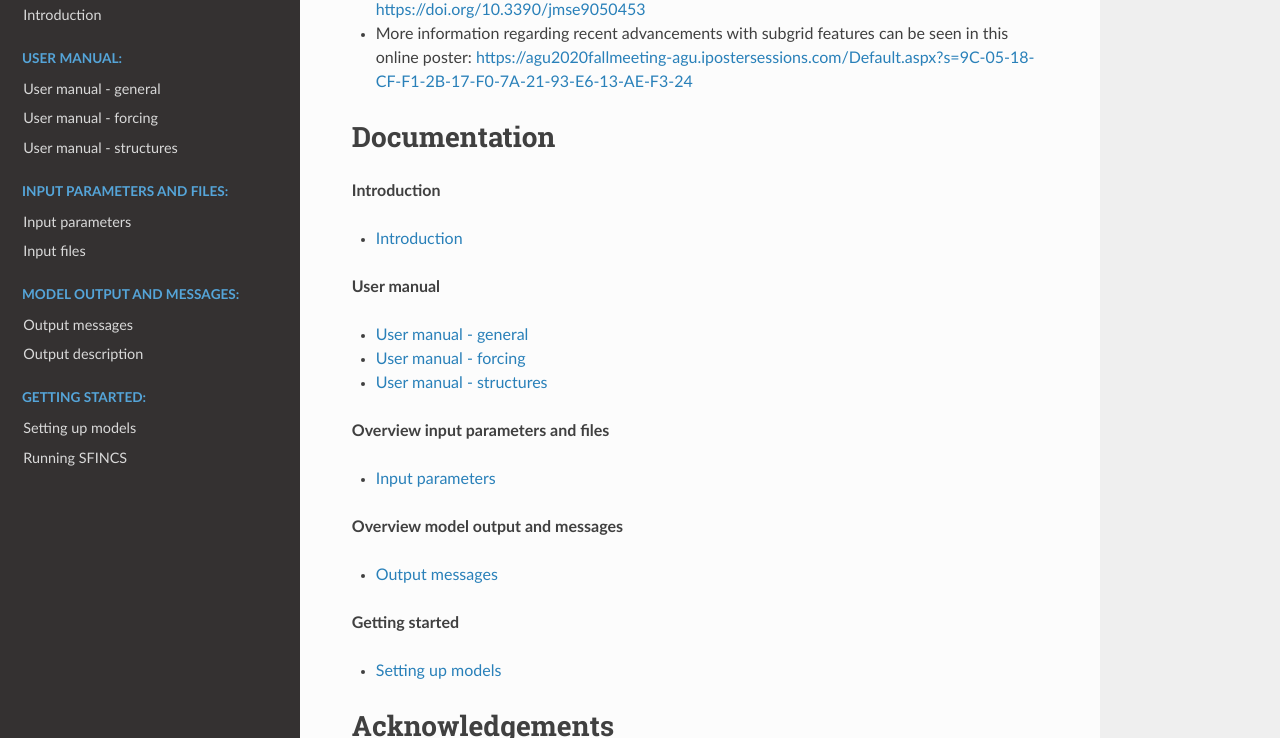
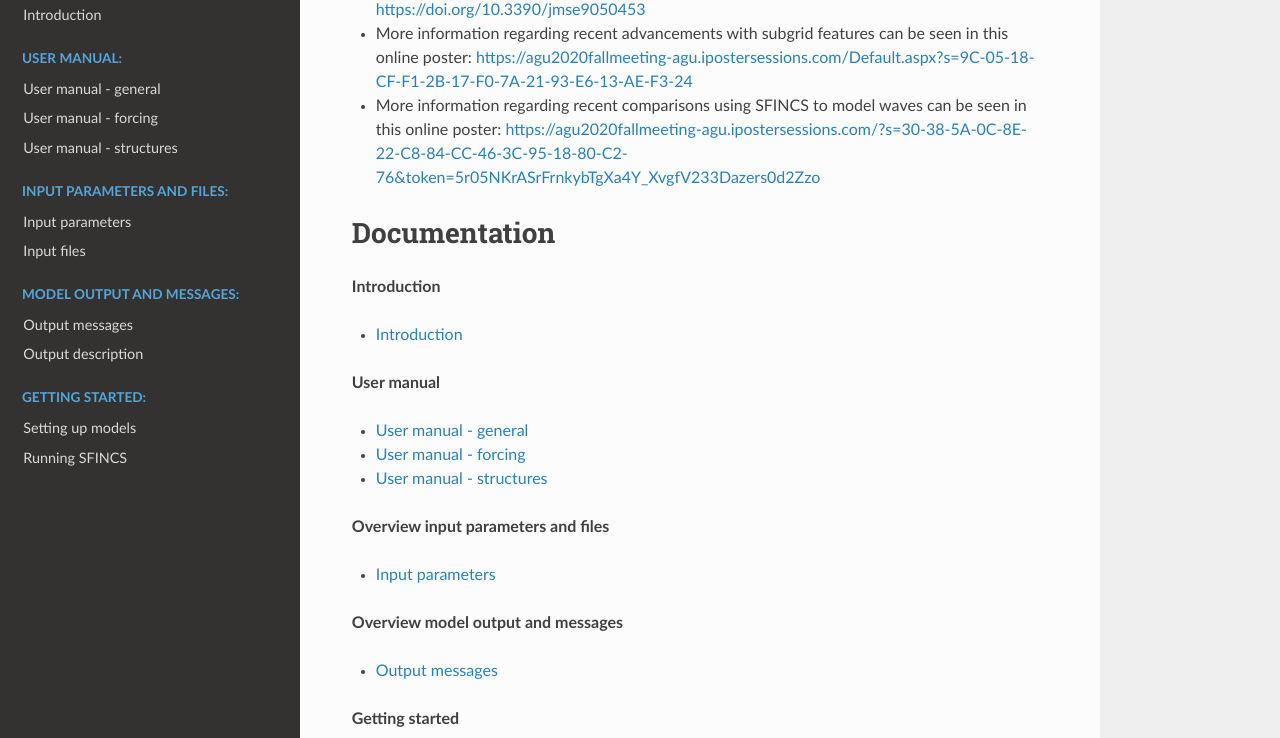
Before and after one commit to Leynse/SFINCS, a Sphinx documentation site: the page built from docs/index.rst, in a window 1280 px wide and 900 px high, scrolled down 762 px, cut to the strip 162-900 px from the top of the window. Built offline with Sphinx 7.4.7 and the Read the Docs theme 2.0.0, drawn with Linux system fonts in a browser that asks for light colours.

Commit message:
Add reference to 2nd agu online poster

```diff
--- a/docs/index.rst
+++ b/docs/index.rst
@@ -23,6 +23,7 @@ The SFINCS executable is not yet shared open source, but will be in the future,
 
 * More information regarding recent advancements with subgrid features can be seen in this online poster: https://agu2020fallmeeting-agu.ipostersessions.com/Default.aspx?s=9C-05-18-CF-F1-2B-17-F0-7A-21-93-E6-13-AE-F3-24
 
+* More information regarding recent comparisons using SFINCS to model waves can be seen in this online poster: https://agu2020fallmeeting-agu.ipostersessions.com/?s=30-38-5A-0C-8E-22-C8-84-CC-46-3C-95-18-80-C2-76&token=5r05NKrASrFrnkybTgXa4Y_XvgfV233Dazers0d2Zzo
 
 Documentation
 =============
```
